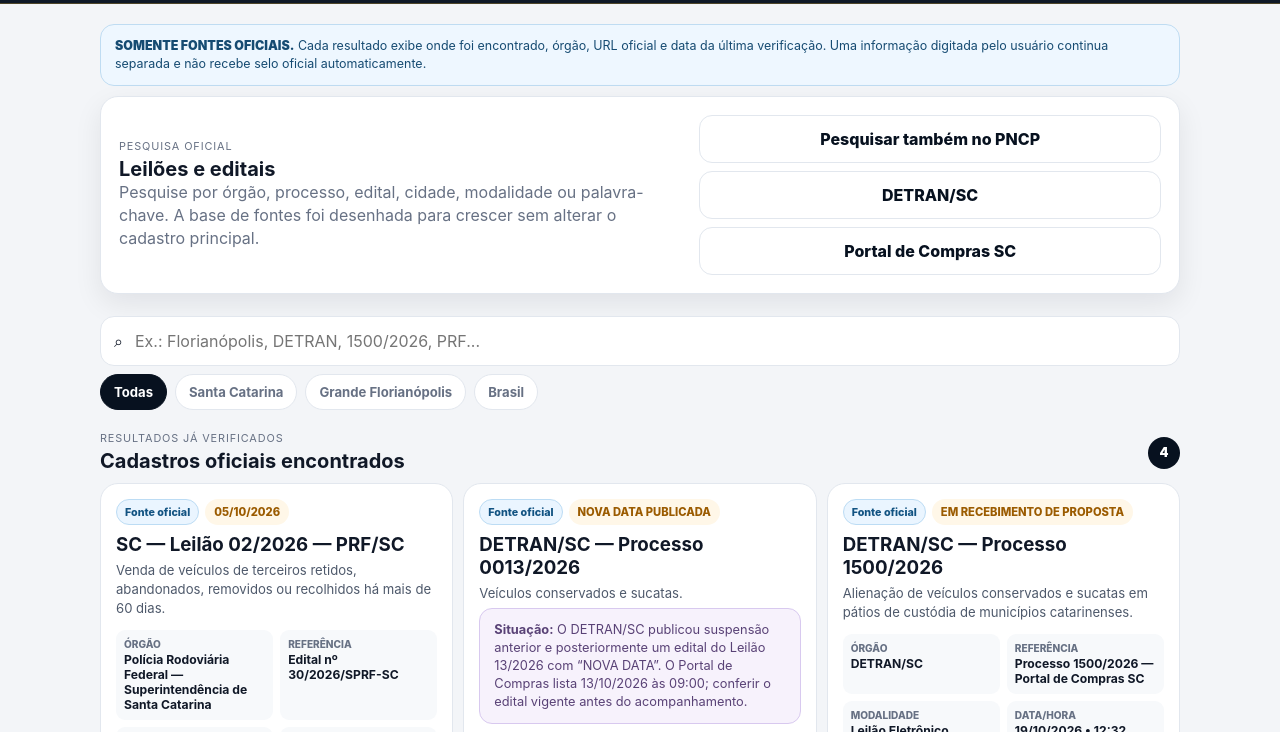
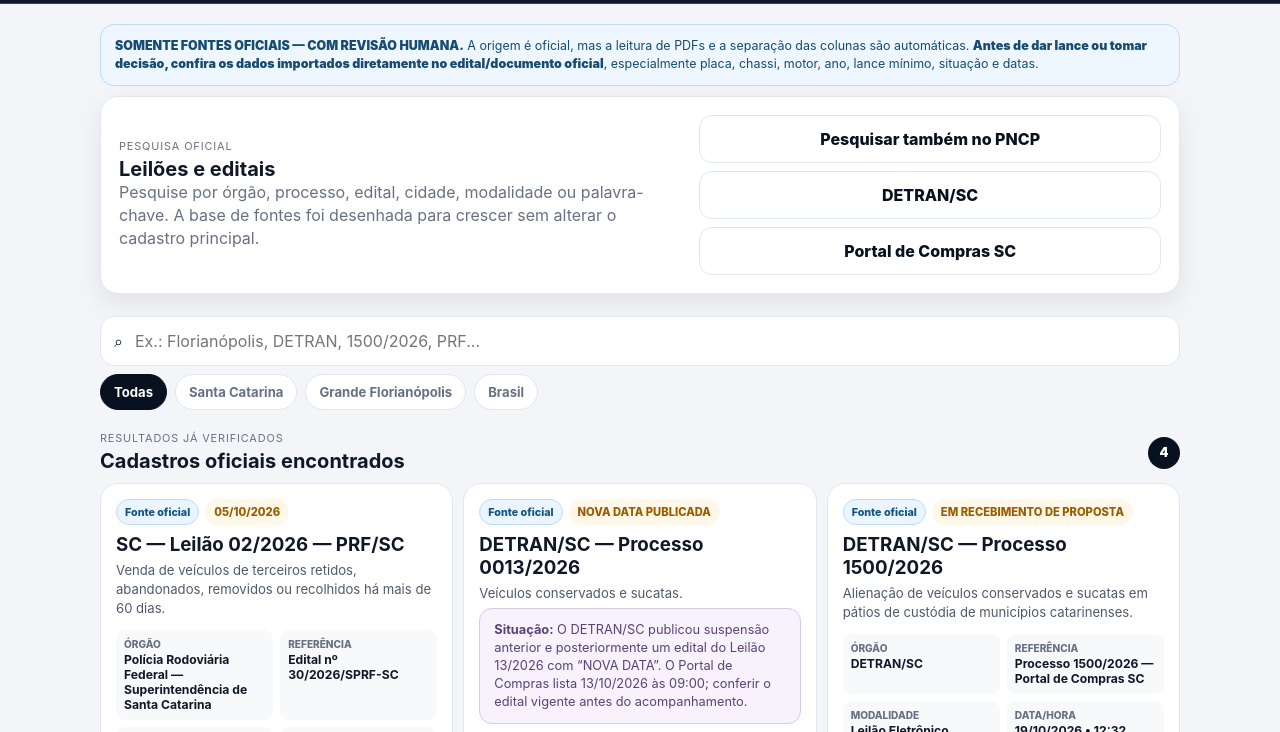
Before and after one commit to Clovis-Mariano-Costa/sistema-thiago-leilao, a website: page fontes-oficiais.html in a window 1280 px wide. Shown: the part 72-804 px from the top of the page. Drawn offline with Linux system fonts and the light colour scheme.

Commit message:
Alerta revisão humana e protege importação oficial

```diff
--- a/fontes-oficiais.html
+++ b/fontes-oficiais.html
@@ -18,8 +18,8 @@
 
   <main>
     <section class="security-warning info-warning">
-      <strong>SOMENTE FONTES OFICIAIS.</strong>
-      Cada resultado exibe onde foi encontrado, órgão, URL oficial e data da última verificação. Uma informação digitada pelo usuário continua separada e não recebe selo oficial automaticamente.
+      <strong>SOMENTE FONTES OFICIAIS — COM REVISÃO HUMANA.</strong>
+      A origem é oficial, mas a leitura de PDFs e a separação das colunas são automáticas. <strong>Antes de dar lance ou tomar decisão, confira os dados importados diretamente no edital/documento oficial</strong>, especialmente placa, chassi, motor, ano, lance mínimo, situação e datas.
     </section>
 
     <section id="importModeNotice" class="research-mode-notice" hidden>
@@ -79,6 +79,6 @@
 
   <script src="auth-config.js"></script>
   <script src="official-sources.js"></script>
-  <script src="fontes.js"></script>
+  <script type="module" src="fontes.js"></script>
 </body>
 </html>
```
